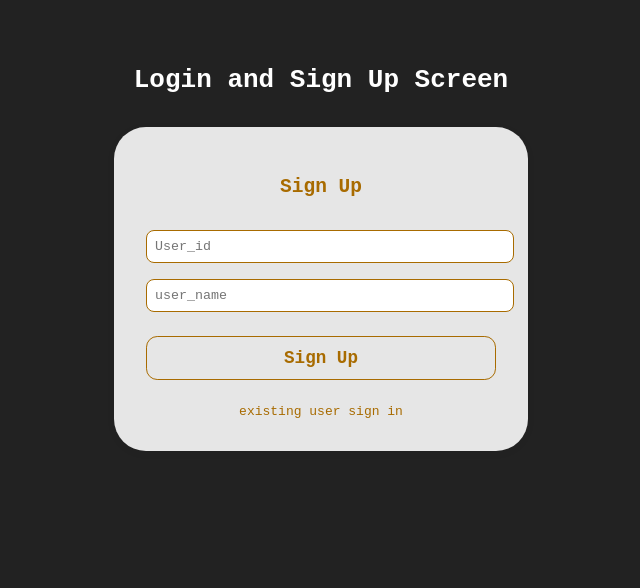
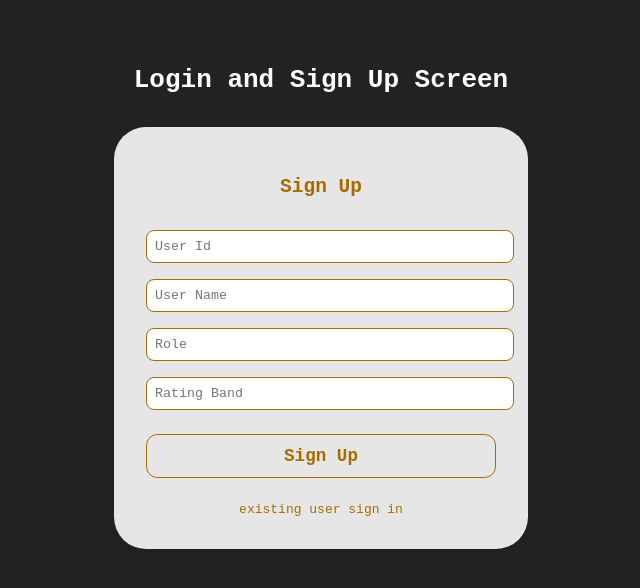
Before and after one commit to ykk12345/TCS_Internship_Project, a React (Create React App) app: page / in a window 1280 px wide. Both pictures are taken after a click on the element "New user registration". Shown: the top 588 px of the page, without its empty margins (319-959 px from the left). Built offline with nearby package versions, Linux system fonts and the light colour scheme.

Commit message:
Update Signup.js

```diff
--- a/src/Signup.js
+++ b/src/Signup.js
@@ -1,12 +1,58 @@
-import React from 'react';
+import React, { useState } from 'react';
 
 const Signup = ({ onSwitch }) => {
+  const [formData, setFormData] = useState({
+    userId: '',
+    userName: '',
+    role: '',
+    ratingBand: '',
+  });
+
+  const handleChange = (e) => {
+    setFormData(prev => ({
+      ...prev,
+      [e.target.name]: e.target.value
+    }));
+  };
+
+  const handleSubmit = async () => {
+    try {
+      const response = await fetch('http://localhost:9090/api/users', {
+        method: 'POST',
+        headers: { 'Content-Type': 'application/json' },
+        body: JSON.stringify(formData)
+      });
+
+      if (response.ok) {
+        alert('Signup successful!');
+        setFormData({ userId: '', userName: '', role: '', ratingBand: '' });
+        onSwitch(); // navigate to login
+      } else {
+        alert('Signup failed. Try again.');
+      }
+    } catch (error) {
+      alert('Error connecting to server.');
+      console.error(error);
+    }
+  };
+
   return (
     <div style={{ background: '#e6e6e6', borderRadius: '2rem', padding: '2rem', maxWidth: 350, margin: '2rem auto', boxShadow: '0 2px 8px rgba(0,0,0,0.05)' }}>
       <h2 style={{ textAlign: 'center', marginBottom: '2rem', fontFamily: 'monospace', color: '#a86b00' }}>Sign Up</h2>
-      <input type="text" placeholder="User_id" style={{ width: '100%', marginBottom: '1rem', padding: '0.5rem', borderRadius: '0.5rem', border: '1px solid #a86b00', fontFamily: 'monospace' }} />
-      <input type="text" placeholder="user_name" style={{ width: '100%', marginBottom: '1.5rem', padding: '0.5rem', borderRadius: '0.5rem', border: '1px solid #a86b00', fontFamily: 'monospace' }} />
-      <button style={{ width: '100%', padding: '0.7rem', borderRadius: '0.7rem', border: '1.5px solid #a86b00', background: 'none', color: '#a86b00', fontWeight: 'bold', fontFamily: 'monospace', fontSize: '1.1rem', marginBottom: '1.5rem' }}>Sign Up</button>
+      <input type="text" name="userId" placeholder="User Id" value={formData.userId} onChange={handleChange}
+        style={{ width: '100%', marginBottom: '1rem', padding: '0.5rem', borderRadius: '0.5rem', border: '1px solid #a86b00', fontFamily: 'monospace' }} />
+      <input type="text" name="userName" placeholder="User Name" value={formData.userName} onChange={handleChange}
+        style={{ width: '100%', marginBottom: '1rem', padding: '0.5rem', borderRadius: '0.5rem', border: '1px solid #a86b00', fontFamily: 'monospace' }} />
+      <input type="text" name="role" placeholder="Role" value={formData.role} onChange={handleChange}
+        style={{ width: '100%', marginBottom: '1rem', padding: '0.5rem', borderRadius: '0.5rem', border: '1px solid #a86b00', fontFamily: 'monospace' }} />
+      <input type="text" name="ratingBand" placeholder="Rating Band" value={formData.ratingBand} onChange={handleChange}
+        style={{ width: '100%', marginBottom: '1.5rem', padding: '0.5rem', borderRadius: '0.5rem', border: '1px solid #a86b00', fontFamily: 'monospace' }} />
+
+      <button style={{ width: '100%', padding: '0.7rem', borderRadius: '0.7rem', border: '1.5px solid #a86b00', background: 'none', color: '#a86b00', fontWeight: 'bold', fontFamily: 'monospace', fontSize: '1.1rem', marginBottom: '1.5rem' }}
+        onClick={handleSubmit}>
+        Sign Up
+      </button>
+
       <div style={{ textAlign: 'center', color: '#a86b00', fontFamily: 'monospace', cursor: 'pointer' }} onClick={onSwitch}>
         existing user sign in
       </div>
```
